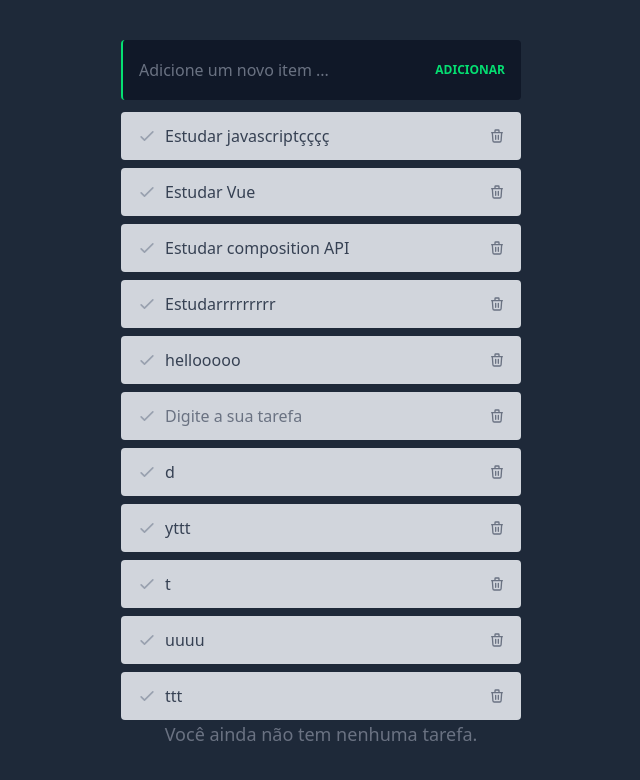
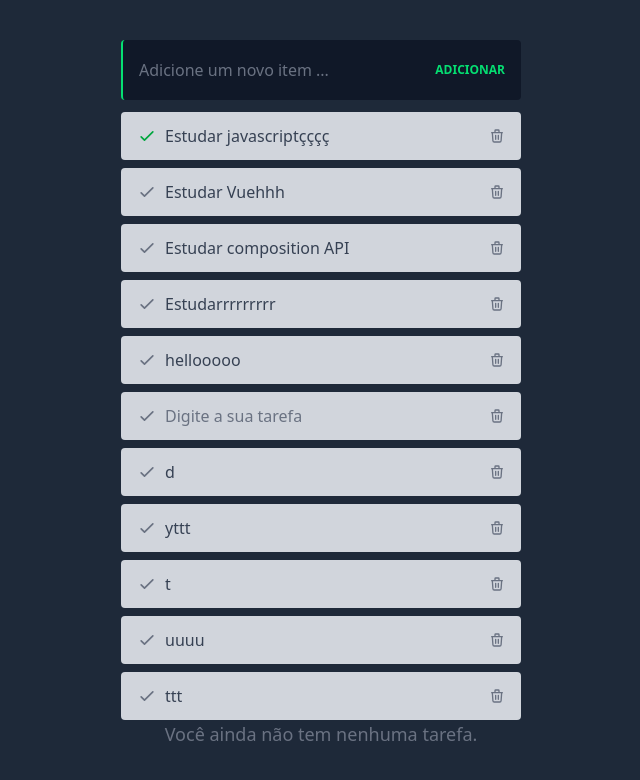
Before and after one commit to Camilla126/Gerenciador-de-listas, a Vue app: page / in a window 1280 px wide. Shown: the top 780 px of the page, without its empty margins (319-959 px from the left). Built offline with nearby package versions, Linux system fonts and the light colour scheme; data requests are answered from the project's data file.

Commit message:
fazendo checked

```diff
--- a/API/db.json
+++ b/API/db.json
@@ -7,7 +7,7 @@
     },
     {
       "id": "2",
-      "title": "Estudar Vue",
+      "title": "Estudar Vuehhh",
       "completed": false
     },
     {
--- a/src/components/TodoItem.vue
+++ b/src/components/TodoItem.vue
@@ -4,7 +4,13 @@
       class="flex items-center px-4 py-3 border-b border-gray-400 last:border-b-0"
     >
       <div class="flex items-center justify-center mr-2">
-        <button class="text-gray-400">
+        <button
+          :class="{
+            'text-green-600': isCompleted,
+            'text-gray-500': !isCompleted,
+          }"
+          @click="onCheckClick"
+        >
           <svg
             class="w-5 h-5"
             fill="none"
@@ -24,11 +30,11 @@
 
       <div class="w-full">
         <input
+          v-model="title"
           type="text"
           placeholder="Digite a sua tarefa"
-          :value="todo.title"
           class="bg-gray-300 placeholder-gray-500 text-gray-700 font-light focus:outline-none block w-full appearance-none leading-normal mr-3"
-          @keyup.enter="updateTodo"
+          @keyup.enter="onTitleChange"
         />
       </div>
 
@@ -66,24 +72,38 @@ export default {
     },
   },
 
+  data() {
+    return {
+      title: this.todo.title,
+      isCompleted: this.todo.completed,
+    };
+  },
+
   methods: {
-    updateTodo($evt) {
-      const newTitle = $evt.target.value;
-
-      if (!newTitle) {
+    onTitleChange() {
+      if (!this.title) {
         return;
       }
 
+      this.updateTodo();
+    },
+
+    updateTodo() {
       const payload = {
         id: this.todo.id,
         data: {
-          title: newTitle,
-          completed: this.todo.completed,
+          title: this.title,
+          completed: this.isCompleted,
         },
       };
 
       this.$store.dispatch("updateTodo", payload);
     },
+
+    onCheckClick() {
+      this.isCompleted = !this.isCompleted;
+      this.updateTodo();
+    },
   },
 };
 </script>
```
